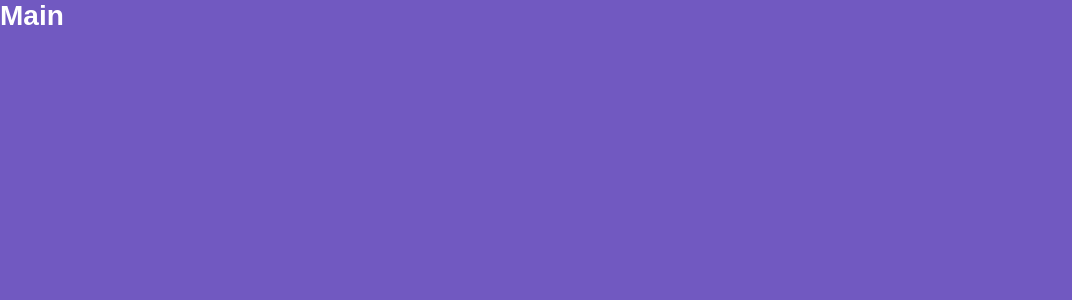
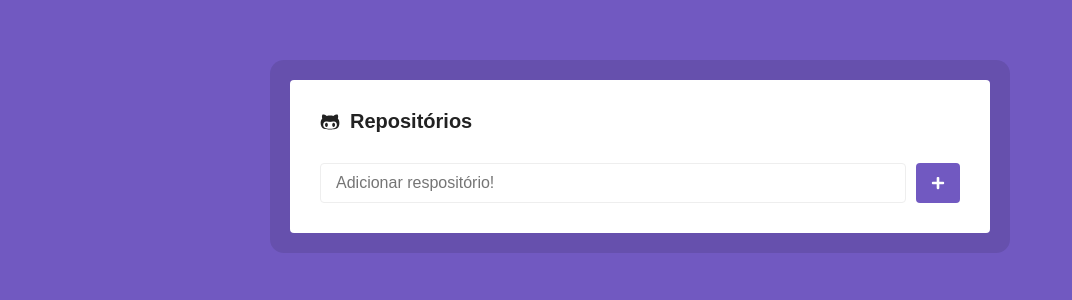
Before and after one commit to extendsLcc/React-concepts, a React (Create React App) app: page / in a window 1280 px wide. Shown: the top 300 px of the page, without its empty margins (0-1072 px from the left). Built offline with nearby package versions, Linux system fonts and the light colour scheme.

Commit message:
:lipstick: UI: added base layout

```diff
--- a/package.json
+++ b/package.json
@@ -8,6 +8,7 @@
     "@testing-library/user-event": "^7.1.2",
     "react": "^16.13.1",
     "react-dom": "^16.13.1",
+    "react-icons": "^3.10.0",
     "react-router-dom": "^5.2.0",
     "react-scripts": "3.4.1",
     "styled-components": "5.1.0"
--- a/src/pages/Main/index.js
+++ b/src/pages/Main/index.js
@@ -1,10 +1,29 @@
 import React from "react";
 
-import { Title } from "./styles";
+import { FaGithubAlt, FaPlus } from 'react-icons/fa'
+
+import { Container, Form, SubmitButton } from "./styles";
 
 function Main() {
 
-    return <Title>Main</Title>;
+    return (
+        <Container>
+            <h1>
+                <FaGithubAlt/>
+                Repositórios
+            </h1>
+            <Form onSubmit={() => {
+            }}>
+                <input
+                    type="text"
+                    placeholder="Adicionar respositório!"
+                />
+                <SubmitButton disabled>
+                    <FaPlus color="#FFF" size={14}></FaPlus>
+                </SubmitButton>
+            </Form>
+        </Container>
+    );
 
 }
 
--- a/src/pages/Main/styles.js
+++ b/src/pages/Main/styles.js
@@ -1,5 +1,48 @@
 import styled from 'styled-components';
 
-export const Title = styled.h1`
-  color: #fff;
+export const Container = styled.div`
+  max-width: 700px;
+  background: #fff;
+  border-radius: 4px;
+  box-shadow: 0 0 0 20px rgba( 0, 0, 0, 0.1);
+  padding: 30px;
+  margin: 80px auto;
+
+  h1{
+    font-size: 20px;
+    display: flex;
+    align-items: center;
+    flex-direction: row;
+
+    svg{
+      margin-right: 10px;
+    }
+  }
 `;
+
+export const Form = styled.form`
+  margin-top: 30px;
+  display: flex;
+  flex-direction: row;
+
+  input{
+    flex: 1;
+    border: 1px solid #eee;
+    padding: 10px 15px;
+    border-radius: 4px;
+    font-size: 16px ;
+  }
+`;
+
+export const SubmitButton = styled.button.attrs ({
+    type: 'submit'
+})`
+  background: #7159c1;
+  border: 0;
+  padding: 0 15px;
+  margin-left: 10px;
+  border-radius: 4px;
+  display: flex;
+  justify-content: center;
+  align-items: center;
+`;
```
Also changed, not shown: 1 other file (tests, documents, lock files or other folders).
